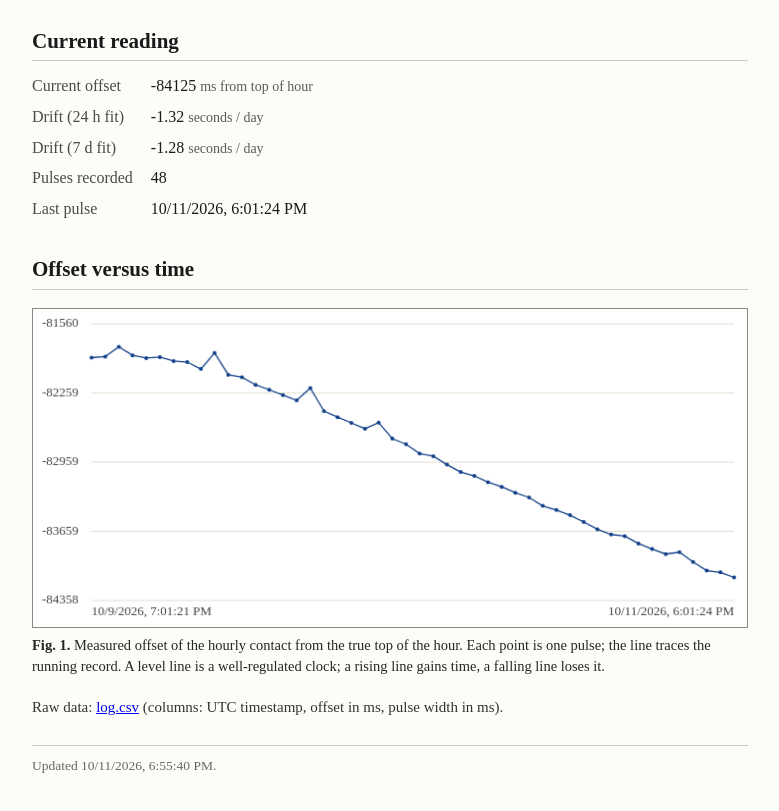
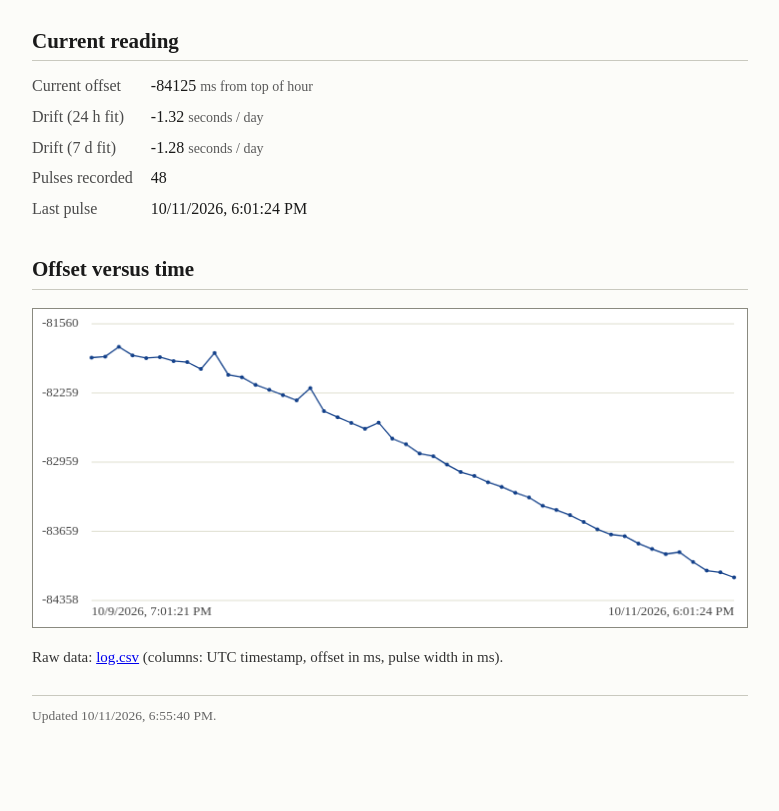
Before and after one commit to W1JGC/master-clock-monitor, a plain HTML site: page index.html in a window 1280 px wide. Shown: the part 99-910 px from the top of the page, without its empty margins (250-1029 px from the left). After the commit the page ends 882 px from the top, so only its background shows below. Drawn offline with Linux system fonts and the light colour scheme.

Commit message:
style: drop figure caption — chart is self-evident

```diff
--- a/index.html
+++ b/index.html
@@ -47,9 +47,6 @@ footer{font-size:13.5px;color:#666;margin-top:26px;border-top:1px solid var(--ru
 <h2>Offset versus time</h2>
 <figure>
   <canvas id="chart"></canvas>
-  <figcaption><span class="fno">Fig.&nbsp;1.</span> Measured offset of the hourly contact
-  from the true top of the hour. Each point is one pulse; the line traces the running record.
-  A level line is a well-regulated clock; a rising line gains time, a falling line loses it.</figcaption>
 </figure>
 
 <p class="notice">Raw data: <a href="log.csv">log.csv</a>
```
